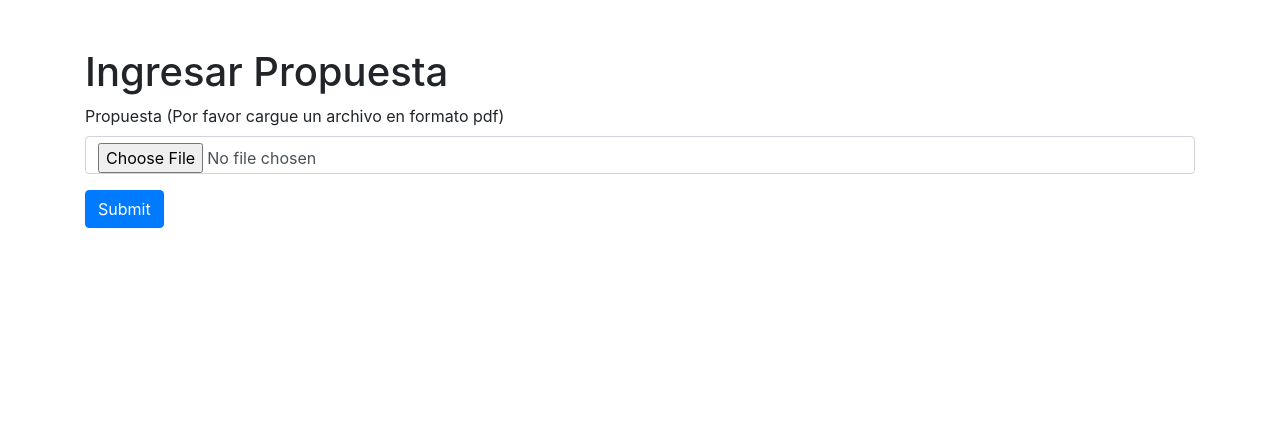
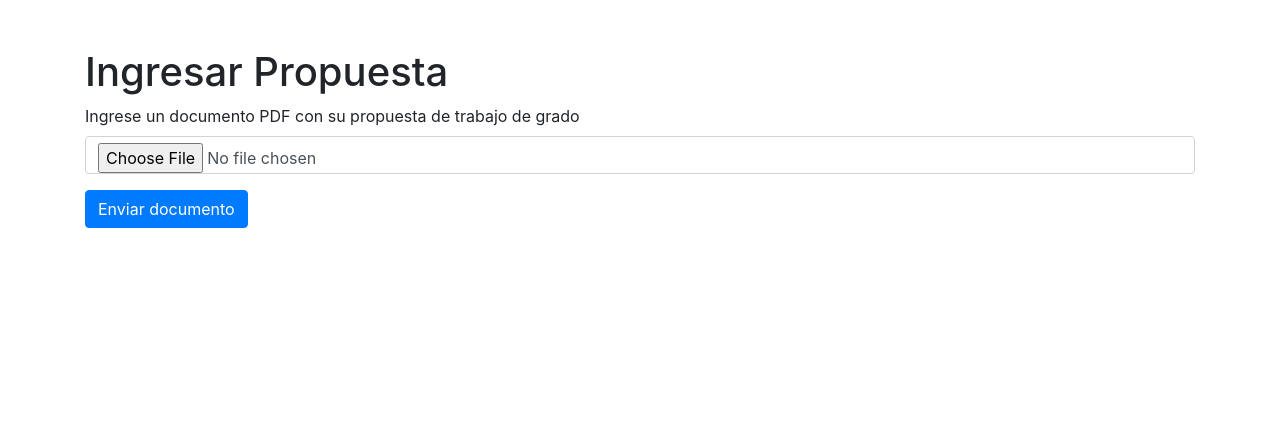
Before and after one commit to zrcindy/gradeprojectmanagement, a Flask app: template app/templates/ingresar-propuesta.html in a window 1280 px wide. Shown: the part 56-483 px from the top of the page. Run offline with Flask 3, Linux system fonts and the light colour scheme; the template is opened without the code that fills it, so the values that code supplies are empty; parts of the project's set-up code (start-up, migrations or seed data) failed here and were passed over; some libraries are stand-ins or nearby versions.

Commit message:
Change Ingresar-Propuesta.html

```diff
--- a/app/templates/ingresar-propuesta.html
+++ b/app/templates/ingresar-propuesta.html
@@ -4,9 +4,9 @@
 <h1 class="mt-4">Ingresar Propuesta</h1>
 <form method="POST" enctype="multipart/form-data" action="/ingresar-propuesta">
     <div class="mb-3">
-        <label for="propuesta" class="form-label">Propuesta (Por favor cargue un archivo en formato pdf)</label>
+        <label for="propuesta" class="form-label">Ingrese un documento PDF con su propuesta de trabajo de grado</label>
         <input type="file" class="form-control" id="propuesta" name="propuesta" accept=".pdf" required>
     </div>
-    <button type="submit" class="btn btn-primary">Submit</button>
+    <button type="submit" class="btn btn-primary">Enviar documento</button>
 </form>
 {% endblock %}
```
